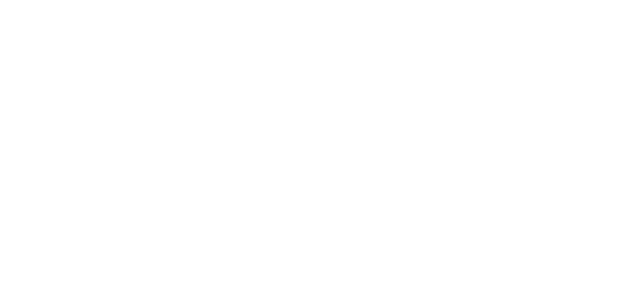
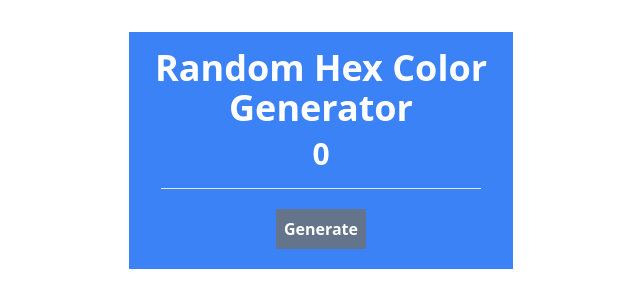
Before and after one commit to evandbeck/100-Days-of-JavaScript, a website: page Day-3-Random-Hex-Color-Generator/index.html in a window 1280 px wide. Shown: the whole page, without its empty margins (319-959 px from the left). Drawn offline with Linux system fonts and the light colour scheme.

Commit message:
add functional hex color generator

```diff
--- a/Day-3-Random-Hex-Color-Generator/index.html
+++ b/Day-3-Random-Hex-Color-Generator/index.html
@@ -5,10 +5,19 @@
     <meta http-equiv="X-UA-Compatible" content="IE=edge">
     <meta name="viewport" content="width=device-width, initial-scale=1.0">
     <title>Document</title>
-    <link rel="stylesheet" href="styles.css">
+    <link rel="stylesheet" href="../src/styles.css">
 </head>
 <body>
-
+    <div class="flex justify-center">
+        <div class="bg-blue-500 p-4 mt-8 max-w-sm">
+            <h1 class="text-4xl text-white font-bold text-center">Random Hex Color Generator</h1>
+            <p class="text-3xl text-white font-semibold text-center m-2">0</p>
+            <hr class="m-4">
+            <div class="flex justify-center">
+                <button class="bg-slate-500 p-2 m-1 text-white font-semibold rounded-sm min-w-[80px] cursor-pointer">Generate</button>
+            </div>
+        </div>
+    </div>
     <script src="script.js"></script>
 </body>
 </html>
--- a/Day-3-Random-Hex-Color-Generator/script.js
+++ b/Day-3-Random-Hex-Color-Generator/script.js
@@ -1,2 +1,11 @@
 let fileName = window.location.href.split('/').slice(0, -1).pop();
 document.title = fileName;
+
+const hex = document.querySelector("p");
+const generate = document.querySelector("div :nth-child(4)")
+
+generate.addEventListener("click", () => {
+    let color = Math.random().toString(16).substring(2, 8);
+    hex.innerHTML = color;
+    document.body.style.backgroundColor = "#" + color
+})
--- a/Day-3-Random-Hex-Color-Generator/styles.css
+++ /dev/null
@@ -1,3 +0,0 @@
-@tailwind base;
-@tailwind components;
-@tailwind utilities;
--- a/Day-4-Modal-Popup/styles.css
+++ /dev/null
@@ -1,3 +0,0 @@
-@tailwind base;
-@tailwind components;
-@tailwind utilities;
--- a/Day-5-Palindrome-Checker/styles.css
+++ /dev/null
@@ -1,3 +0,0 @@
-@tailwind base;
-@tailwind components;
-@tailwind utilities;
--- a/Template/styles.css
+++ /dev/null
@@ -1,3 +0,0 @@
-@tailwind base;
-@tailwind components;
-@tailwind utilities;
```
Also changed, not shown: Day-4-Modal-Popup/index.html (+1 -1 lines), Day-5-Palindrome-Checker/index.html (+1 -1 lines), Template/index.html (+1 -1 lines), src/styles.css.
